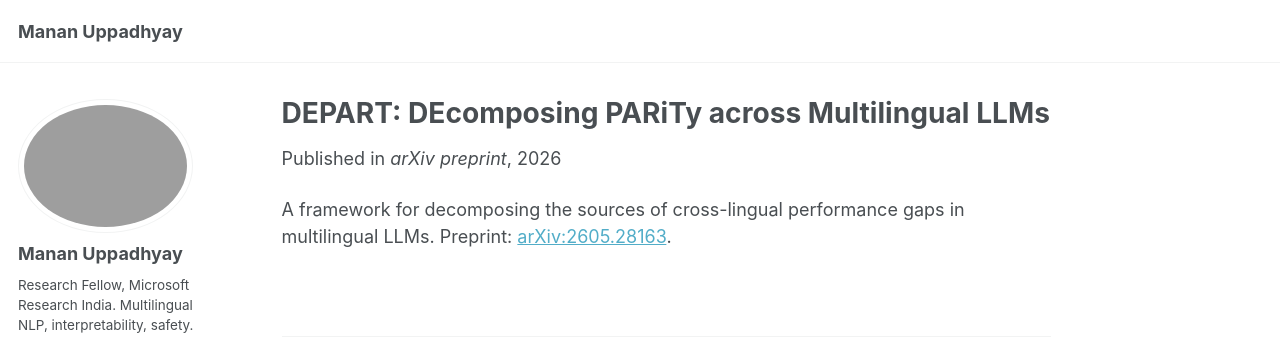
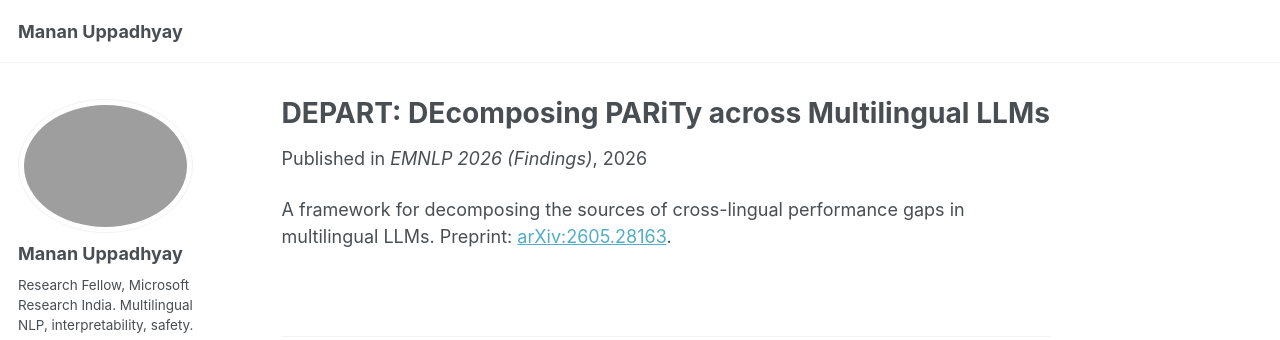
Before and after one commit to mananuppadhyay/mananuppadhyay.github.io, a Jekyll site: the page built from _publications/2026-05-15-depart.md, in a window 1280 px wide. Shown: the top 340 px of the page. Built offline with Jekyll 4.4.1, drawn with Linux system fonts in a browser that asks for light colours; some web fonts are replaced; a script bundle is joined from its source files by our own code; library files that are not in the unit come from our copies.

Commit message:
updated cv

```diff
--- a/_publications/2026-05-15-depart.md
+++ b/_publications/2026-05-15-depart.md
@@ -1,11 +1,11 @@
 ---
 title: "DEPART: DEcomposing PARiTy across Multilingual LLMs"
 collection: publications
-category: preprints
+category: conferences
 permalink: /publication/2026-05-15-depart
 excerpt: 'A framework for decomposing the sources of cross-lingual performance gaps in multilingual LLMs.'
 date: 2026-05-15
-venue: 'arXiv preprint'
+venue: 'EMNLP 2026 (Findings)'
 paperurl: 'https://arxiv.org/abs/2605.28163'
 ---
 A framework for decomposing the sources of cross-lingual performance gaps in multilingual LLMs. Preprint: [arXiv:2605.28163](https://arxiv.org/abs/2605.28163).
```
Also changed, not shown: _pages/about.md (+2 -0 lines), _pages/cv-json.md (+1 -1 lines), 1 other file.
